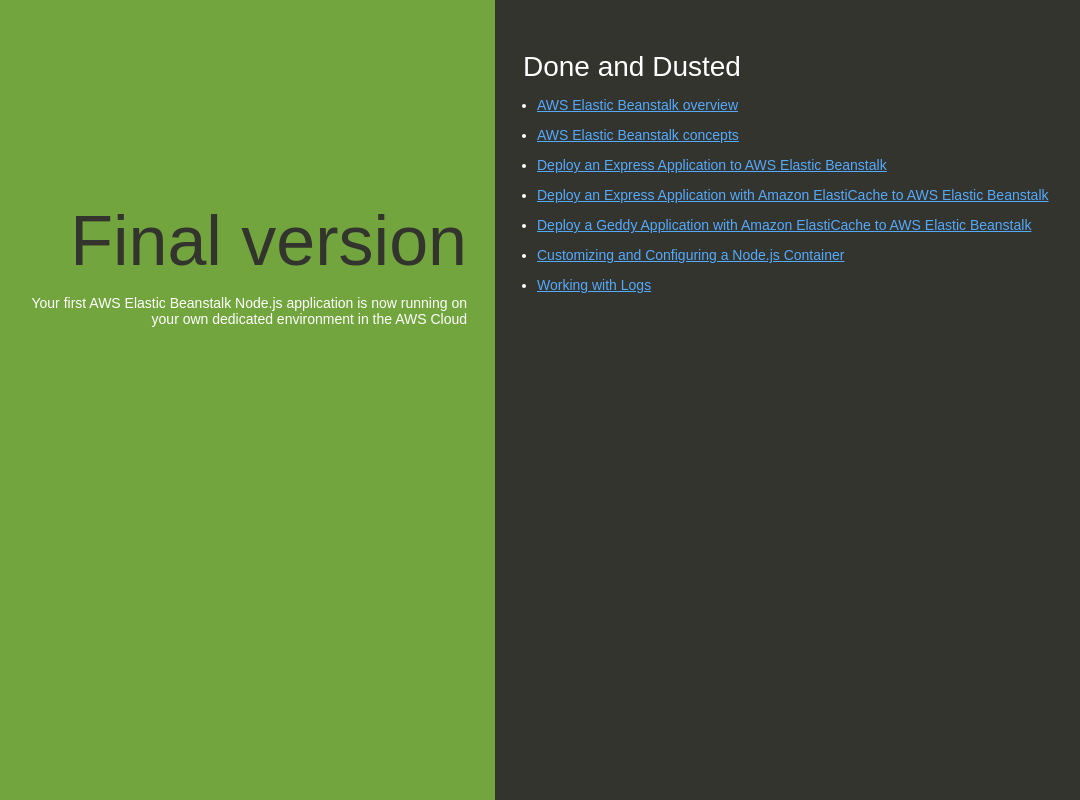
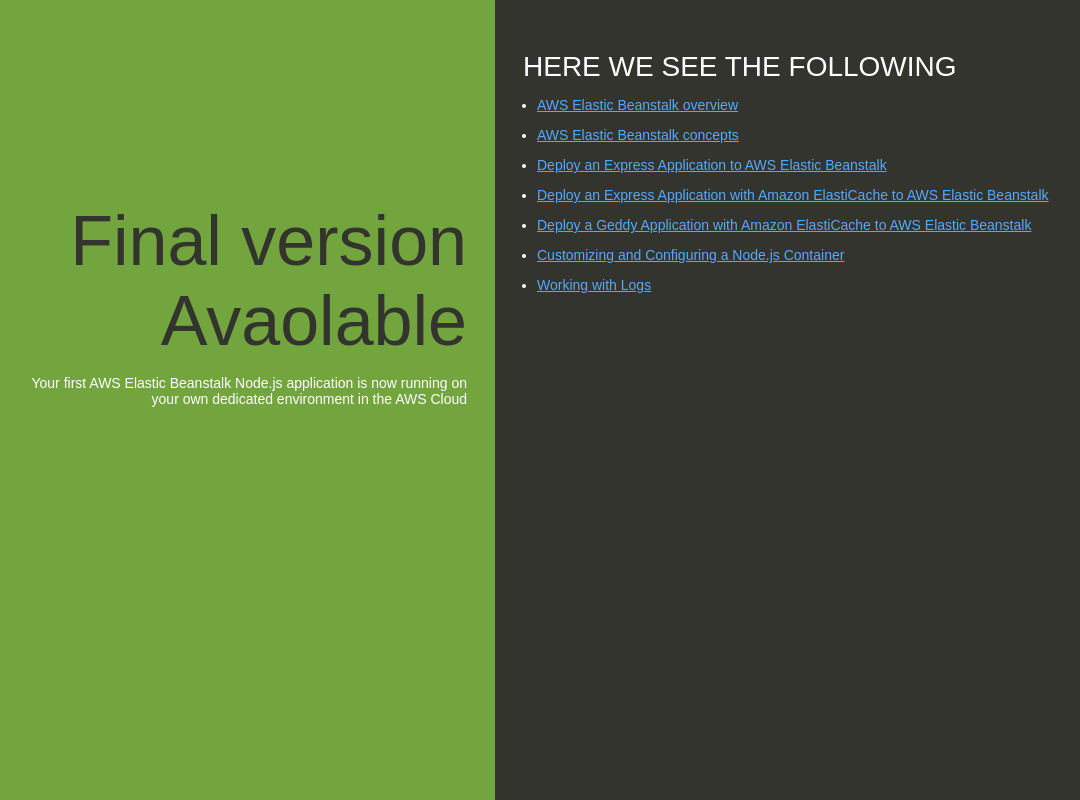
Before and after one commit to Siddharoodhca/testpipeline1, a website: page index.html in a window 1280 px wide. Shown: the whole page, without its empty margins (145-1225 px from the left). Drawn offline with Linux system fonts and the light colour scheme.

Commit message:
Add files via upload

```diff
--- a/index.html
+++ b/index.html
@@ -74,11 +74,11 @@
   </head>
   <body>
     <div class="textColumn">
-      <h1>Final version</h1>
+      <h1>Final version Avaolable</h1>
       <p>Your first AWS Elastic Beanstalk Node.js application is now running on your own dedicated environment in the AWS Cloud</p>
     </div>
     <div class="linksColumn">
-      <h2>Done and Dusted</h2>
+      <h2>HERE WE SEE THE FOLLOWING</h2>
       <ul>
         <li><a href="http://docs.aws.amazon.com/elasticbeanstalk/latest/dg/Welcome.html">AWS Elastic Beanstalk overview</a></li>
         <li><a href="http://docs.aws.amazon.com/elasticbeanstalk/latest/dg/concepts.html">AWS Elastic Beanstalk concepts</a></li>
```
